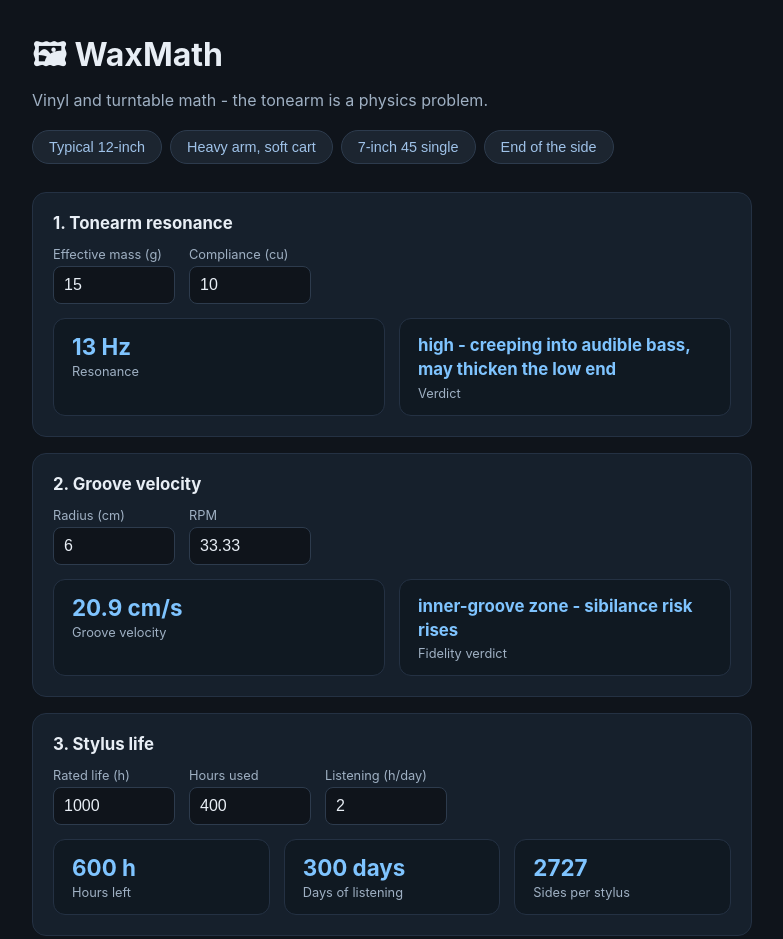
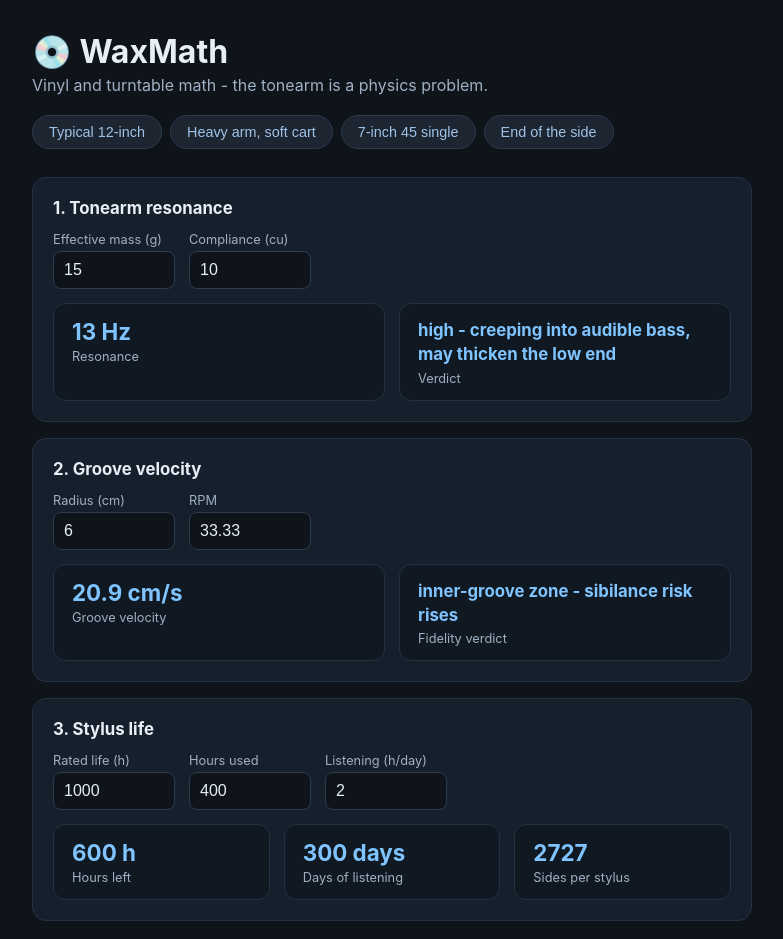
Before and after one commit to iLanis-agent/waxmath, a plain HTML site: page app.html in a window 1280 px wide. Shown: the whole page, without its empty margins (248-1031 px from the left). Drawn offline with Linux system fonts and the light colour scheme.

Commit message:
fix header emoji

```diff
--- a/app.html
+++ b/app.html
@@ -25,7 +25,7 @@
 </style>
 </head>
 <body>
-<h1>&#128444; WaxMath</h1>
+<h1>&#128191; WaxMath</h1>
 <p class="sub">Vinyl and turntable math - the tonearm is a physics problem.</p>
 <div class="presets" id="presets"></div>
 
```
